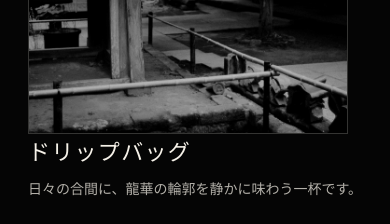
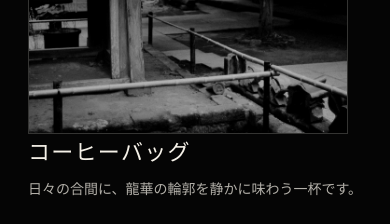
Before and after one commit to ryugecoffee/Ryuge-site, a React (Vite) app: page /products in a window 390 px wide. Shown: the part 4000-4224 px from the top of the page. Built offline with nearby package versions, Linux system fonts and the light colour scheme.

Commit message:
Hide About link on mobile header (top page only)

```diff
--- a/src/App.css
+++ b/src/App.css
@@ -2094,6 +2094,13 @@ html[lang="es"] .products-hero-overlay h1 {
     gap: 4px;
   }
 }
+
+@media (max-width: 768px) {
+  .home-nav a[href="#about"] {
+    display: none;
+  }
+}
+
 .oriori-feature {
   padding-top: 92px;
 }
--- a/src/pages/ProductsPage.jsx
+++ b/src/pages/ProductsPage.jsx
@@ -54,7 +54,7 @@ const PAGE_TEXT = {
       },
       {
         image: "/images/oriori-2.jpg",
-        title: "ドリップバッグ",
+        title: "コーヒーバッグ",
         text: "日々の合間に、龍華の輪郭を静かに味わう一杯です。",
       },
       {
```
